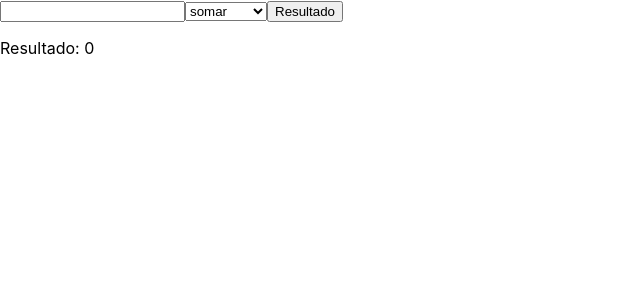
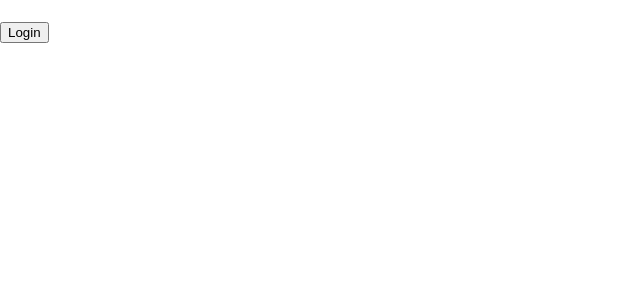
Before and after one commit to Romulo-Ladeira/exercicio-semana-10, a React (Create React App) app: page / in a window 1280 px wide. Shown: the top 300 px of the page, without its empty margins (0-640 px from the left). Built offline with nearby package versions, Linux system fonts and the light colour scheme.

Commit message:
semanda10-exercicio07

```diff
--- a/src/App.js
+++ b/src/App.js
@@ -1,10 +1,20 @@
 import './App.css';
 import {Calculadora} from './components/Calculadora'
+import {AutenticadorProvider} from './components/Autenticador/Context'
+import { useState } from 'react';
+import Botao from './components/Autenticador/Botao';
+import Autenticador from './components/Autenticador/Autenticador';
 
 function App() {
+
   return (
-    <Calculadora/>
+    <AutenticadorProvider>
+      <Autenticador/>
+      <Botao/>
+    </AutenticadorProvider>
   );
+
+
 }
 
 export default App;
--- /dev/null
+++ b/src/components/Autenticador/Autenticador.js
@@ -0,0 +1,15 @@
+import { useContext } from "react";
+import {AutenticadorContext} from './Context'
+import React from 'react';
+
+
+const Autenticador = () => {
+
+  const name = 'Patricio'
+  const {autenticado} = useContext(AutenticadorContext)
+  return <>
+    <h1>{autenticado&&name}</h1>
+  </>;
+};
+
+export default Autenticador;
--- /dev/null
+++ b/src/components/Autenticador/Botao.js
@@ -0,0 +1,11 @@
+import React from 'react';
+import { useContext } from "react";
+import {AutenticadorContext} from './Context'
+
+
+const Botao = () => {
+  const{autenticado,setAutenticado} = useContext(AutenticadorContext)
+  return <button onClick={()=>{setAutenticado(!autenticado)}}>{autenticado?'Logoff':'Login'}</button>;
+};
+
+export default Botao
--- /dev/null
+++ b/src/components/Autenticador/Context.js
@@ -0,0 +1,10 @@
+import react,{createContext, useState} from "react";
+
+const AutenticadorContext = createContext()
+
+const AutenticadorProvider = ({children}) =>{
+    const[ autenticado, setAutenticado] = useState(false)
+    return <AutenticadorContext.Provider  value={{autenticado, setAutenticado}}>{children}</AutenticadorContext.Provider>
+}
+
+export{AutenticadorContext, AutenticadorProvider}
```
Also changed, not shown: src/components/Autenticador/index.js (added).
